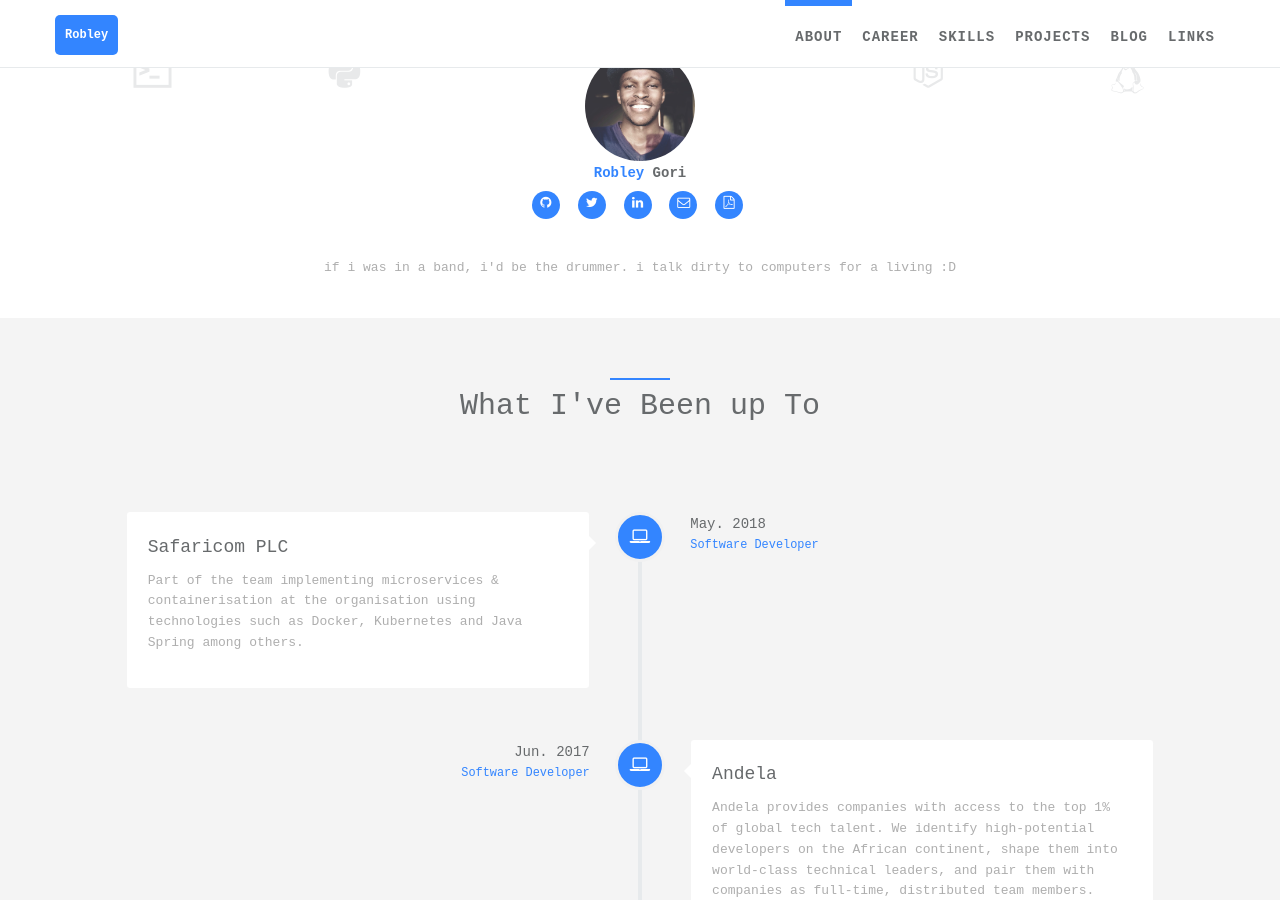
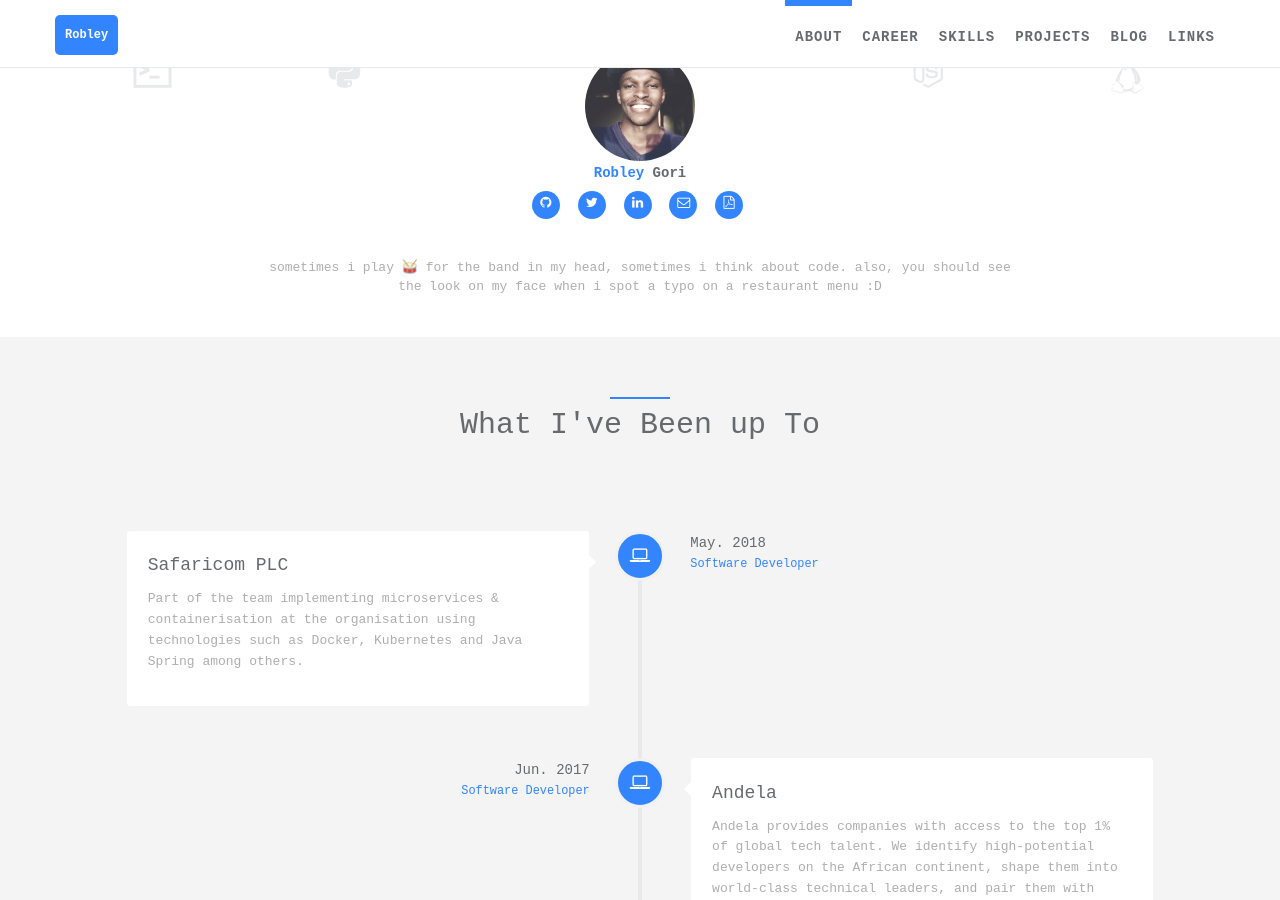
Before and after one commit to ro6ley/ro6ley.github.io, a Jekyll site: the page built from index.html, in a window 1280 px wide and 900 px high, scrolled down 564 px. Built offline with Jekyll 4.4.1, drawn with Linux system fonts in a browser that asks for light colours.

Commit message:
tweak desc

```diff
--- a/_config.yml
+++ b/_config.yml
@@ -29,7 +29,8 @@
   skill_icon2:
     - name: icon-nodejs
     - name: fa-linux
-  desc:  if i was in a band, i'd be the drummer. i talk dirty to computers for a living :D # A software developer driven by passion, excellence and the belief that the future will be written in code.
+  desc:  sometimes i play 🥁 for the band in my head, sometimes i think about code.
+    also, you should see the look on my face when i spot a typo on a restaurant menu :D # A software developer driven by passion, excellence and the belief that the future will be written in code.
     # I enjoy being challenged and engaging with projects and technologies that require me to work outside my comfort-zone
     # and knowledge set, as continuing to learn and overcome challenges fuel my growth.
 
```
